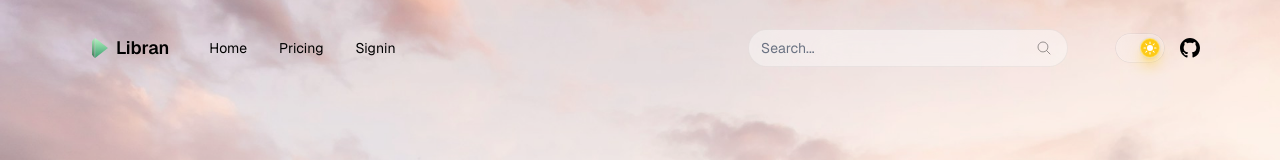
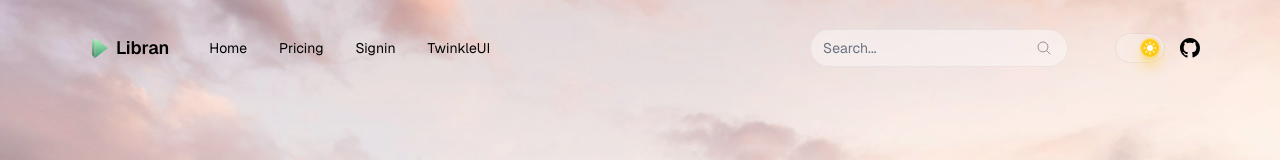
Before and after one commit to jianhuagao/Libran, a Next.js app: page / in a window 1280 px wide. Shown: the top 160 px of the page. Built offline with nearby package versions, Linux system fonts and the light colour scheme.

Commit message:
feat(Header): 为链接添加target属性和安全策略
为Header组件中的链接添加target属性支持，当target为'_blank'时自动添加rel="noopener noreferrer"安全策略。同时新增一个外部链接示例并调整搜索框宽度限制。

```diff
--- a/src/components/partials/Header/PopHeaderMenu.tsx
+++ b/src/components/partials/Header/PopHeaderMenu.tsx
@@ -63,6 +63,8 @@ export default function PopHeaderMenu({ optionsBlock, urls }: { optionsBlock: Re
                       <Link
                         key={item.label}
                         href={`${item.href}`}
+                        target={item.target}
+                        rel={item.target === '_blank' ? 'noopener noreferrer' : undefined}
                         onClick={() => setIsOpen(false)}
                         className="hover:text-primary rounded-primary cursor-pointer p-3 text-sm transition-all hover:bg-gray-500/15 dark:hover:bg-white/20"
                       >
--- a/src/components/partials/Header/page.tsx
+++ b/src/components/partials/Header/page.tsx
@@ -8,12 +8,14 @@ import PopHeaderMenu from './PopHeaderMenu';
 export interface UrlItem {
   href: string;
   label: string;
+  target?: string;
 }
 
 const urls: UrlItem[] = [
   { href: '/', label: 'Home' },
   { href: '/pricing', label: 'Pricing' },
-  { href: '/signin', label: 'Signin' }
+  { href: '/signin', label: 'Signin' },
+  { href: 'https://www.cloveui.asia', label: 'TwinkleUI', target: '_blank' }
 ];
 
 export default function Header() {
@@ -27,6 +29,8 @@ export default function Header() {
               <Link
                 key={item.label}
                 href={`${item.href}`}
+                target={item.target}
+                rel={item.target === '_blank' ? 'noopener noreferrer' : undefined}
                 className="hover:text-primary rounded-primary cursor-pointer px-3 py-2 text-sm transition-all hover:bg-gray-500/15 dark:hover:bg-white/20"
               >
                 {item.label.charAt(0).toUpperCase() + item.label.slice(1)}
@@ -41,7 +45,7 @@ export default function Header() {
                 type="text"
                 aria-label="inputtext"
                 name="inputtext"
-                className="w-80 rounded-full border border-black/5 bg-white/40 py-1.5 pr-14 pl-3 text-sm/6 backdrop-blur-2xl focus:border-black/5 focus:ring-2 focus:ring-gray-50/50 focus:outline-hidden dark:text-white dark:placeholder:text-white/80 focus:dark:ring-white/50"
+                className="max-w-80 rounded-full border border-black/5 bg-white/40 py-1.5 pr-14 pl-3 text-sm/6 backdrop-blur-2xl focus:border-black/5 focus:ring-2 focus:ring-gray-50/50 focus:outline-hidden dark:text-white dark:placeholder:text-white/80 focus:dark:ring-white/50"
                 placeholder="Search..."
               />
               <div className="group absolute top-1/2 right-2 -translate-y-1/2 cursor-pointer rounded-full px-2 py-1.5 opacity-40 transition-all hover:bg-black/10 hover:px-4 hover:shadow active:scale-90 dark:hover:bg-white/20">
```
